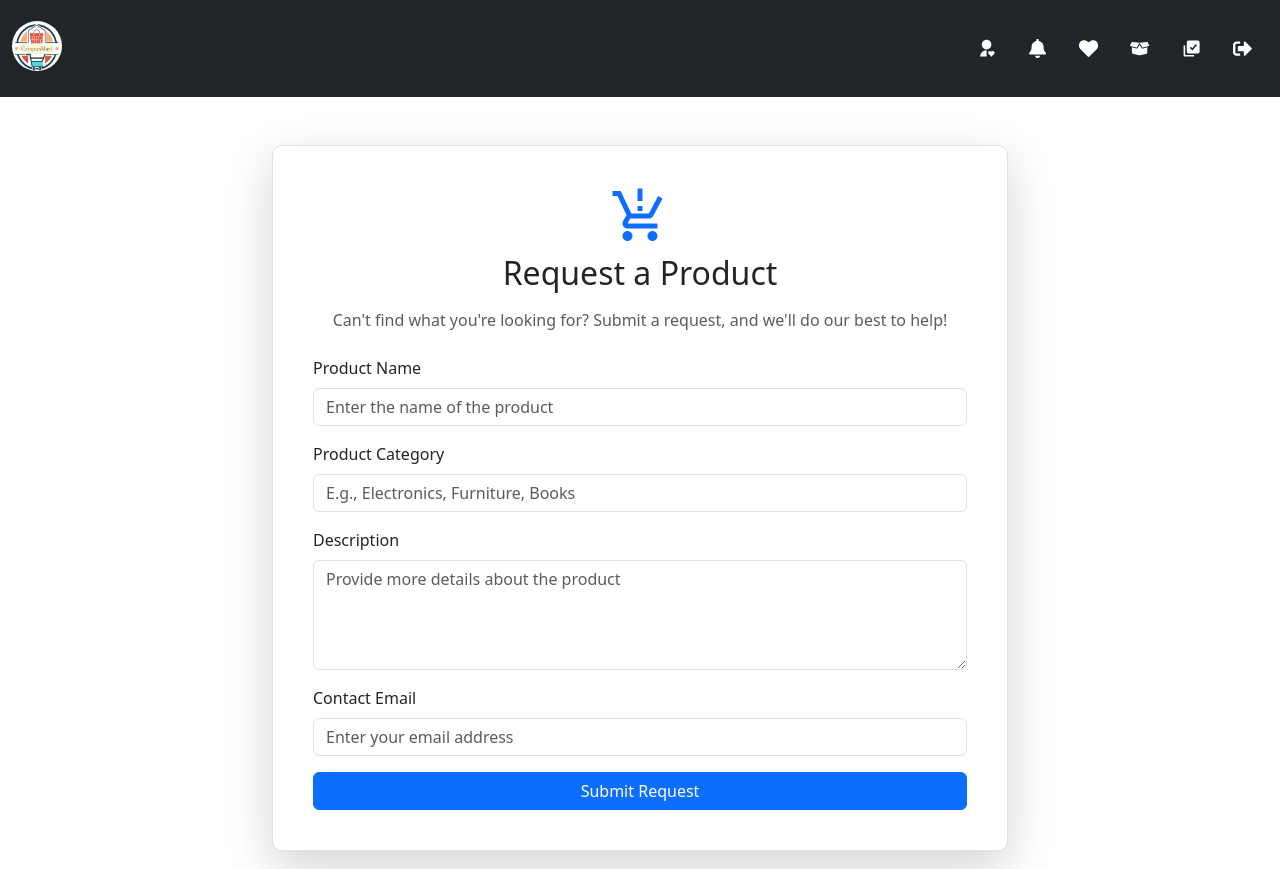
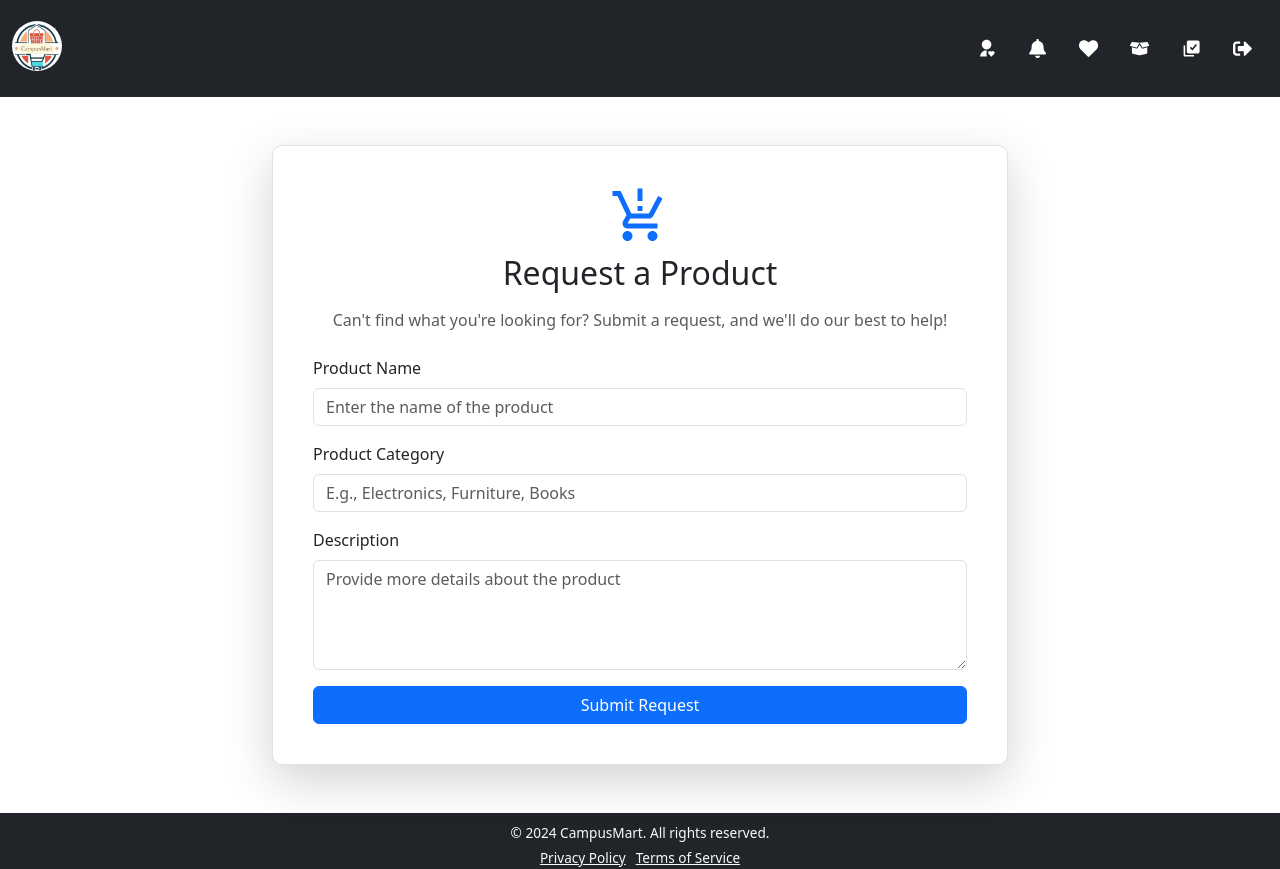
Before and after one commit to divya-navale/campusMart.App, a React (Create React App) app: page /request-product in a window 1280 px wide. Shown: the top 869 px of the page. Built offline with nearby package versions, Linux system fonts and the light colour scheme; no server answers; sample sign-in values are in the browser's storage.

Commit message:
removed email from request product

```diff
--- a/src/pages/buyer/RequestProduct.jsx
+++ b/src/pages/buyer/RequestProduct.jsx
@@ -8,7 +8,6 @@ const RequestProduct = () => {
     productName: '',
     productCategory: '',
     description: '',
-    contactEmail: '',
   });
 
   const [submitted, setSubmitted] = useState(false);
@@ -73,17 +72,6 @@ const RequestProduct = () => {
                       required
                     />
                   </Form.Group>
-                  <Form.Group className="mb-3" controlId="formContactEmail">
-                    <Form.Label>Contact Email</Form.Label>
-                    <Form.Control
-                      type="email"
-                      placeholder="Enter your email address"
-                      name="contactEmail"
-                      value={formData.contactEmail}
-                      onChange={handleChange}
-                      required
-                    />
-                  </Form.Group>
                   <div className="d-grid">
                     <Button variant="primary" type="submit">
                       Submit Request
```
